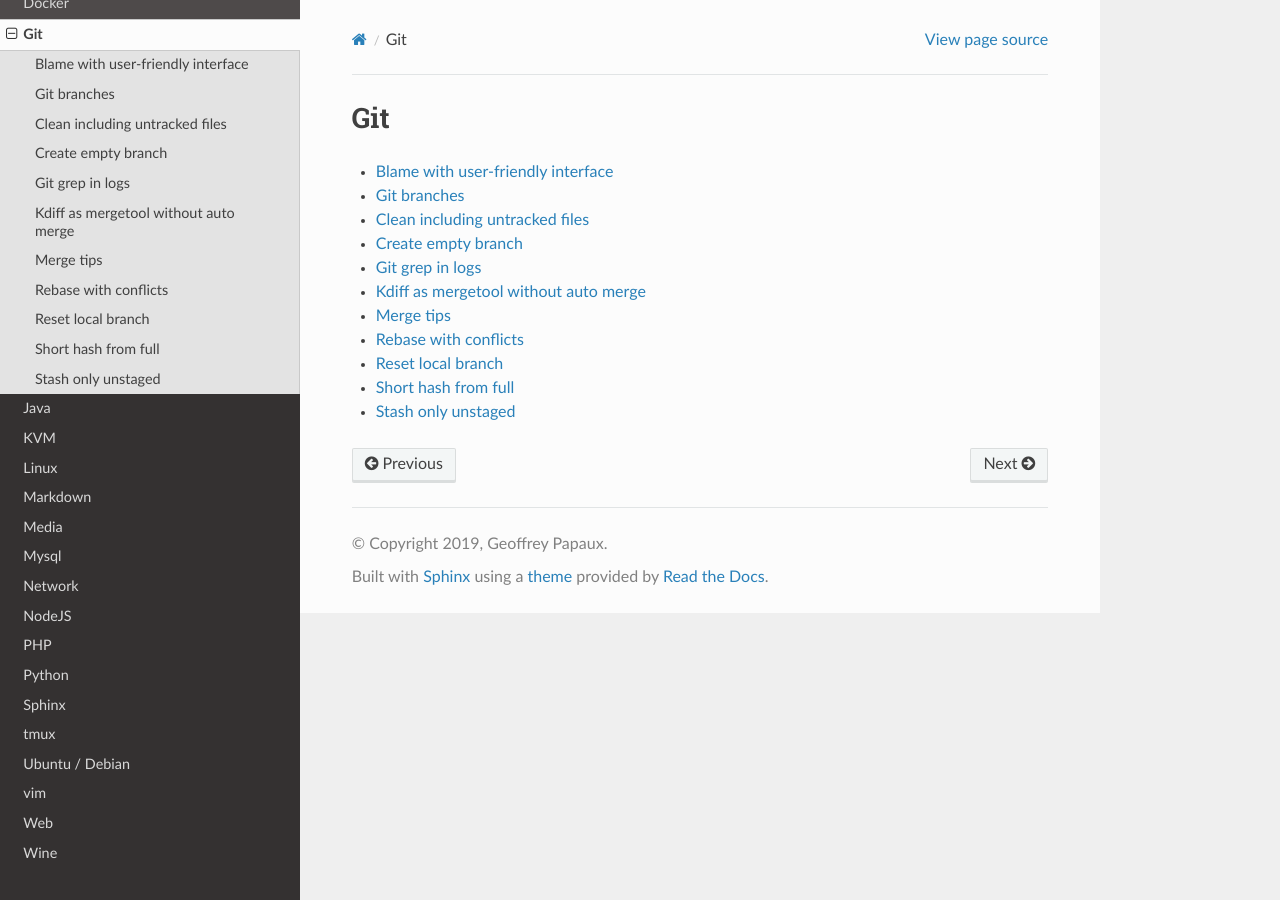
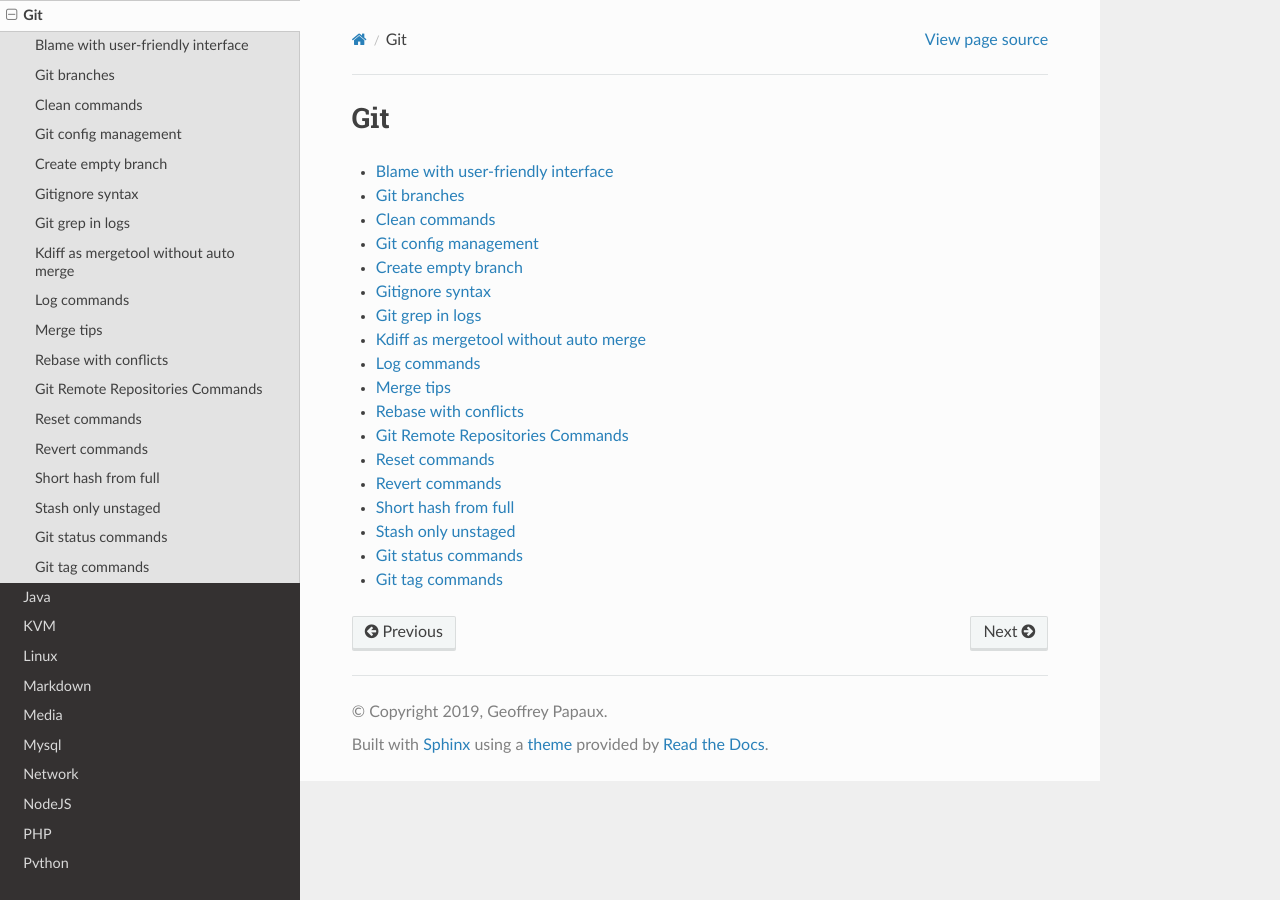
Before and after one commit to papaux/til, a Sphinx documentation site: the page built from source/git/_.rst, in a window 1280 px wide. Built offline with Sphinx 7.4.7 and the Read the Docs theme 2.0.0, drawn with Linux system fonts in a browser that asks for light colours.

Commit message:
git: add a bunch of new TILs on git commands

```diff
--- a/source/git/_.rst
+++ b/source/git/_.rst
@@ -6,12 +6,19 @@ Git
 
    blame-user-friendly-interface.rst
    branches.rst
-   clean-including-untracked-files.rst
+   clean.rst
+   config.rst
    create-empty-branch.rst
+   gitignore.rst
    grep-in-logs.rst
    kdiff-as-mergetool.rst
+   log.rst
    merge-tips.rst
    rebase-with-conflicts.rst
-   reset-local-branch.rst
+   remote.rst
+   reset.rst
+   revert.rst
    short-hash-from-full.rst
    stash-only-unstage.rst
+   status.rst
+   tag.rst
--- a/source/git/clean-including-untracked-files.rst
+++ b/source/git/clean.rst
@@ -1,5 +1,5 @@
-Clean including untracked files
---------------------------------
+Clean commands
+---------------
 
 Sometimes it is useful to reset the local working copy of git repository as if it was a fresh clone, thus removing also files that are in `.gitignore`.
 
@@ -19,3 +19,7 @@ The options:
 - ``-e`` for removing untracked files
 
 You can also make a dry run (just show the list of files that will be deleted, but do not delete) with the `-n` option
+
+::
+
+  git clean -xdn
--- a/source/git/reset-local-branch.rst
+++ b/source/git/reset.rst
@@ -1,5 +1,8 @@
+Reset commands
+-------------------
+
 Reset local branch
--------------------
+~~~~~~~~~~~~~~~~~~~
 
 This command resets your working copy of a branch to be exactly the same as the remote, deleting all new files and reverting all modifications.
 
--- /dev/null
+++ b/source/git/status.rst
@@ -0,0 +1,8 @@
+Git status commands
+--------------------
+
+Show all untracked files in untracked directories
+
+::
+
+  git status -u
--- a/source/index.rst
+++ b/source/index.rst
@@ -5,7 +5,7 @@ My own TIL (Today I learned) mainly about Linux commands, Linux tools and develo
 
 Some entries are not *concise write-ups* but long true articles or *cheatsheets*, with a lot of commands / option for specific applications.
 
-There are 76 TILs in this repository! Enjoy!
+There are 83 TILs in this repository! Enjoy!
 
 .. toctree::
    :maxdepth: 1
```
Also changed, not shown: source/git/branches.rst (+24 -0 lines), source/git/config.rst (added, +20 -0 lines), source/git/gitignore.rst (added, +13 -0 lines), source/git/log.rst (added, +15 -0 lines), source/git/remote.rst (added, +26 -0 lines), source/git/revert.rst (added, +8 -0 lines), source/git/tag.rst (added, +25 -0 lines).
